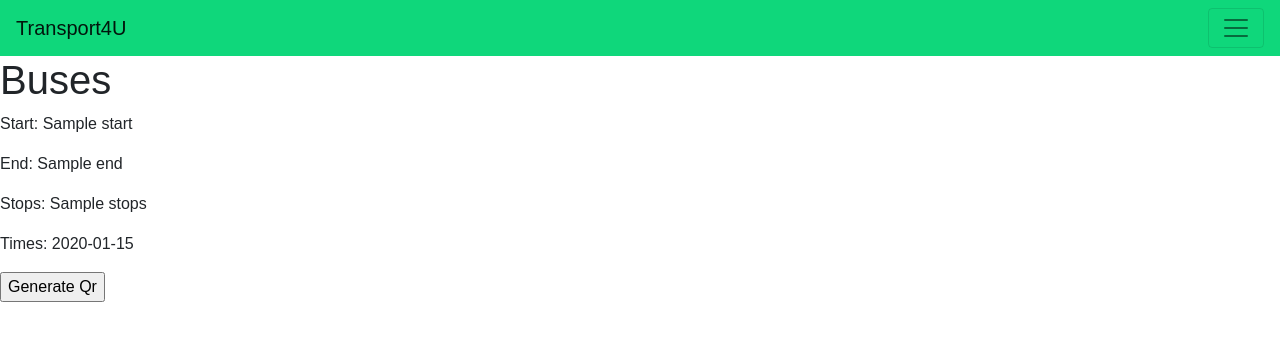
After one commit to SergejsZ/IoT_UDP_CA, a Flask app: page /buses in a window 1280 px wide. The commit adds this page. Shown: the top 341 px of the page. Run offline with Flask 2, Linux system fonts and the light colour scheme; a database or web service that is not in the repository returns one stand-in record (values such as "Sample title"); some libraries are stand-ins or nearby versions.

Commit message:
Displayed buses from database

```diff
--- a/application.py
+++ b/application.py
@@ -7,7 +7,9 @@ app.secret_key = "testing"
 client = pymongo.MongoClient("mongodb+srv://admin:0xIIagmADdNCgowK@cluster0.3aqrglf.mongodb.net/?retryWrites=true&w"
                              "=majority")
 db = client.get_database('T4U')
-records = db.users
+users = db.users
+bus = db.buses
+tickets = db.tickets
 
 ACCESS = {
     'guest': 0,
@@ -28,8 +30,8 @@ def register():
         password1 = request.form.get("password1")
         password2 = request.form.get("password2")
 
-        user_found = records.find_one({"name": user})
-        email_found = records.find_one({"email": email})
+        user_found = users.find_one({"name": user})
+        email_found = users.find_one({"email": email})
         if user_found:
             message = 'There already is a user by that name'
             return render_template('register.html', message=message)
@@ -42,9 +44,9 @@ def register():
         else:
             hashed = bcrypt.hashpw(password2.encode('utf-8'), bcrypt.gensalt())
             user_input = {'name': user, 'email': email, 'password': hashed, 'access_lvl': ACCESS['user']}
-            records.insert_one(user_input)
+            users.insert_one(user_input)
 
-            user_data = records.find_one({"email": email})
+            user_data = users.find_one({"email": email})
             new_email = user_data['email']
 
             return render_template('index.html', email=new_email)
@@ -70,7 +72,7 @@ def index():
         email = request.form.get("email")
         password = request.form.get("password")
 
-        email_found = records.find_one({"email": email})
+        email_found = users.find_one({"email": email})
         if email_found:
             email_val = email_found['email']
             passwordcheck = email_found['password']
@@ -98,6 +100,12 @@ def logout():
         return render_template('index.html')
 
 
+@app.route("/buses", methods=["POST", "GET"])
+def buses():
+    all_bus = bus.find()
+    return render_template('buses.html', bus=all_bus)
+
+
 # end of code to run it
 if __name__ == "__main__":
     app.run(debug=True)
--- /dev/null
+++ b/templates/buses.html
@@ -0,0 +1,17 @@
+{% extends "base.html" %}
+{% block title %}Register System{% endblock %}
+
+{% block content %}
+<h1>Buses</h1>
+{% for todo in bus %}
+        <div>
+            <p>Start: {{ todo['start'][0] }}</p>
+            <p>End: {{ todo['end'][0] }}</p>
+            <p>Stops: {{ todo['stops'] }}</p>
+            <p>Times: {{ todo['times'] }}</p>
+            <input type="button" value="Generate Qr">
+        </div>
+<br>
+{% endfor %}
+
+{% endblock %}
--- a/templates/logged_in.html
+++ b/templates/logged_in.html
@@ -13,7 +13,7 @@
 <!--{% endif %}-->
 
 <div class="column middle" style="background-color:#FFFFFF;">
-    <button type="button" class="btn btn-info btn-lg btn-block">Search Routes And Times</button>
+    <button type="button" class="btn btn-info btn-lg btn-block"><a href="/buses">Search Routes And Times</a></button>
 </div>
 
 <div class="column middle bottom" style="background-color:#FFFFFF;">
```
